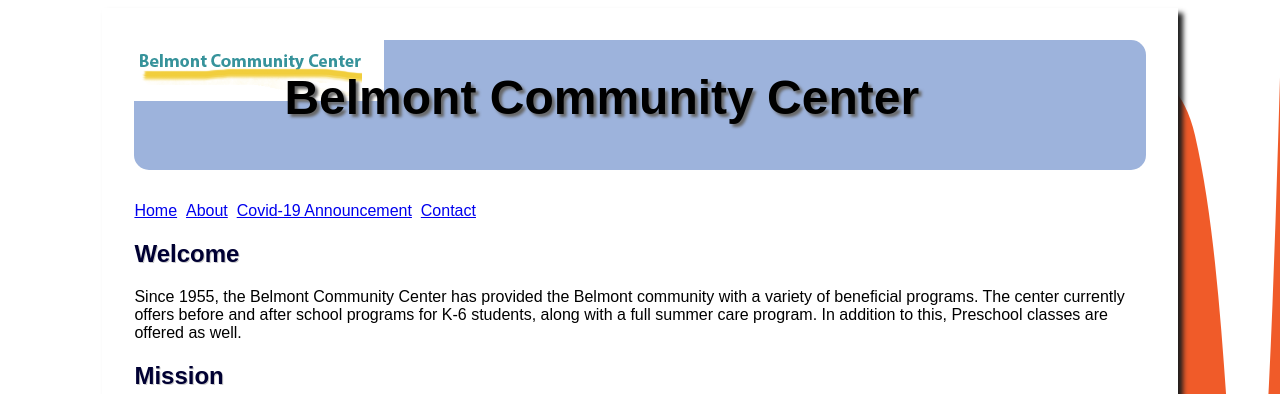
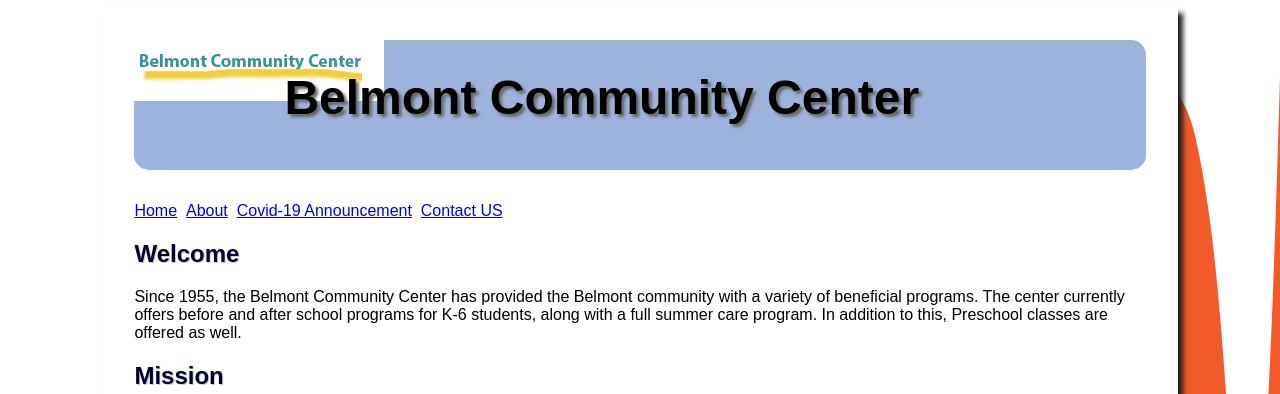
Before and after one commit to wlai3ISOM215/wlai3ISOM215.github.io, a Jekyll site: the page index.html, which Jekyll copies as it is, in a window 1280 px wide. Shown: the top 394 px of the page. Built offline with Jekyll 4.4.1, drawn with Linux system fonts in a browser that asks for light colours.

```diff
--- a/index.html
+++ b/index.html
@@ -41,7 +41,7 @@ footer { font-size: .80em;
 <header>
 <h1>Belmont Community Center</h1>
 </header>
-<nav><a href="index.html">Home</a> &nbsp;<a href="about.html">About</a> &nbsp;<a href="covid19.html">Covid-19 Announcement</a> &nbsp;<a href="contact.html">Contact</a>
+<nav><a href="index.html">Home</a> &nbsp;<a href="about.html">About</a> &nbsp;<a href="covid19.html">Covid-19 Announcement</a> &nbsp;<a href="contactus.html">Contact US</a>
 </nav>
 <h2>Welcome</h2>
 <p>Since 1955, the Belmont Community Center has provided the Belmont community with a variety of beneficial programs. The center currently offers before and after school programs for K-6 students, along with a full summer care program. In addition to this, Preschool classes are offered as well.</p>
```
